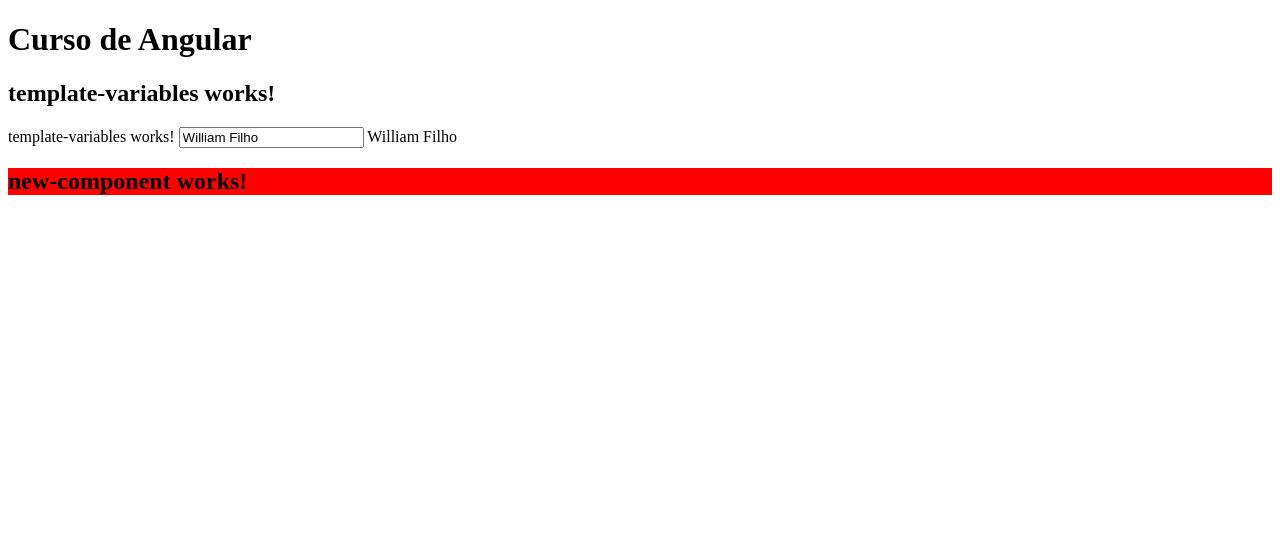
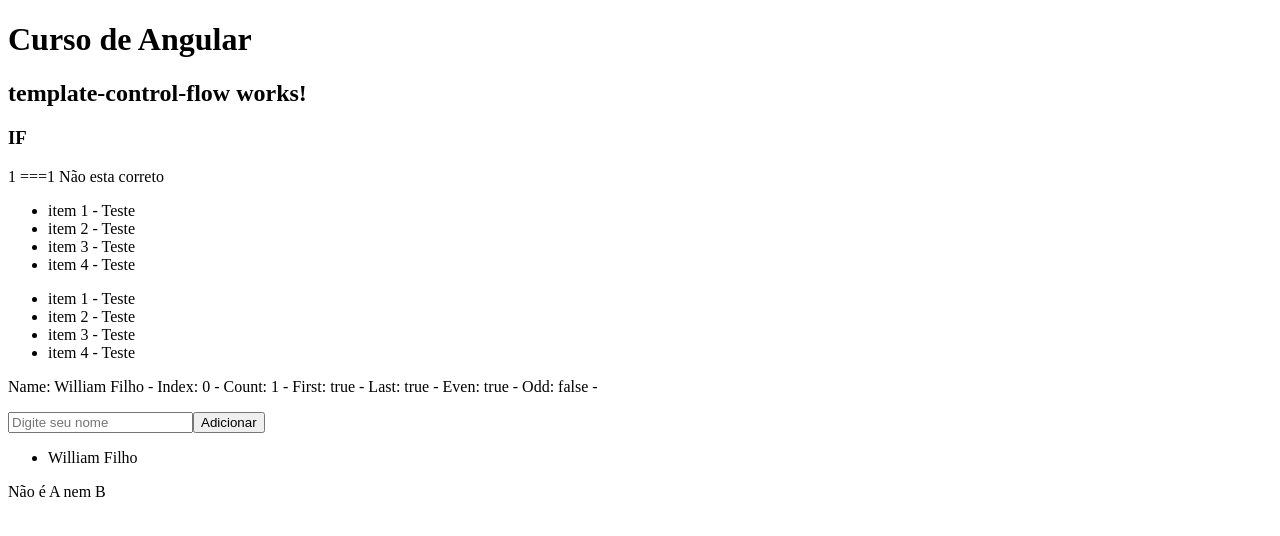
Before and after one commit to WilliamFilh0/Projeto01-Angular, an Angular app: page / in a window 1280 px wide. Shown: the top 536 px of the page. Built offline with nearby package versions, Linux system fonts and the light colour scheme.

Commit message:
Adicionando COntrol Flow na Aplicação

```diff
--- a/src/app/app.ts
+++ b/src/app/app.ts
@@ -3,19 +3,28 @@
 import { RouterOutlet } from '@angular/router';
 
 //Componentes
-import { NewComponent } from './components/new-component/new-component';
-import { TemplateBindi } from './components/template/template-bindi/template-bindi';
-import { TemplateVariables } from './components/template/template-variables/template-variables';
+//import { NewComponent } from './components/new-component/new-component';
+//import { TemplateBindi } from './components/template/template-bindi/template-bindi';
+//import { TemplateVariables } from './components/template/template-variables/template-variables';
+import { TemplateControlFlow } from './components/template/template-control-flow/template-control-flow';
 
 @Component({
   selector: 'app-root',
-  imports: [RouterOutlet, CommonModule, NewComponent, TemplateBindi, TemplateVariables],
+  imports: [
+    RouterOutlet,
+    CommonModule,
+    //NewComponent,
+    //TemplateBindi,
+    // TemplateVariables,
+    TemplateControlFlow,
+  ],
 
   template: `
     <h1>Curso de Angular</h1>
     <!-- <app-new-component /> -->
     <!-- <app-template-bindi /> -->
-    <app-template-variables />
+    <!--<app-template-variables /> -->
+    <app-template-control-flow />
   `,
 })
 export class App {
--- /dev/null
+++ b/src/app/components/template/template-control-flow/template-control-flow.html
@@ -0,0 +1,72 @@
+<h2>template-control-flow works!</h2>
+<h3>IF</h3>
+
+@if(isTrue){
+<p>William</p>
+<p>Maria</p>
+} @else if(1===1){ 1 ===1 } @else{ Não esta correto }
+
+<!--Forma antiga-->
+<ng-container *ngIf="isTrue; else isFalse">
+  <p>William</p>
+  <p>Maria</p>
+</ng-container>
+<ng-template #isFalse>Não esta correto</ng-template>
+
+<!-- For -->
+
+@if(loadingData$ | async; as data){
+<ul>
+  @for(item of data; track item){
+  <li>{{ item }} - Teste</li>
+  }
+</ul>
+} @else{
+<p>Carregando...</p>
+}
+
+<!-- Outro for SEM IF -->
+<ul>
+  @for(item of loadingData$ | async; track item) {
+  <li>{{ item }} - Teste</li>
+  } @empty {
+  <p>Carregando...</p>
+  }
+</ul>
+<!-- Forma antiga -->
+<!--
+@for(item of loadingData$ | async; track item; else loading){
+<li>{{ item }} - Teste</li>
+} <ng-template #loading>Carregando...</ng-template>
+-->
+
+<!-- Mostrando dados de um array com variaveis locais -->
+@for(item of itens; track item.name; let i = $index; let c = $count; let f = $first; let l = $last;
+let e = $even; let o = $odd) {
+<p>
+  Name: {{ item.name }} - Index: {{ i }} - Count: {{ c }} - First: {{ f }} - Last: {{ l }} - Even:
+  {{ e }} - Odd: {{ o }} -
+</p>
+}
+
+<!-- Adicionando novos itens ao array -->
+<input #name type="text" placeholder="Digite seu nome" />
+<button (click)="addNewName(name.value)">Adicionar</button>
+
+<!-- @empty serve pra quando não se tm valores-->
+<ul>
+  @for(item of itens; track item.name) {
+  <li>{{ item.name }}</li>
+  } @empty {
+  <p>Nenhum item na lista</p>
+  }
+</ul>
+
+@switch(switichCondition) { @case('A') {
+<p>Sim sua Letra é A</p>
+} @case('B') {
+<p>Sim sua Letra B</p>
+} @default {
+<p>Não é A nem B</p>
+
+} }
--- /dev/null
+++ b/src/app/components/template/template-control-flow/template-control-flow.ts
@@ -0,0 +1,36 @@
+import { CommonModule } from '@angular/common';
+import { Component } from '@angular/core';
+import { delay, Observable, of } from 'rxjs';
+
+@Component({
+  selector: 'app-template-control-flow',
+  imports: [CommonModule],
+  templateUrl: './template-control-flow.html',
+  styleUrl: './template-control-flow.scss',
+})
+export class TemplateControlFlow {
+  public isTrue = false;
+
+  //Switch case Testar valores
+  public switichCondition = 'C';
+
+  //Mostar os dados de um array
+  public itens = [{ name: 'William Filho' }];
+
+  //Array para exemplificar o uso do @for com @empty
+  //public itens: Array<{ name: string }> = [];
+
+  // Simula uma requisição HTTP, Observable que emite um array de strings após 3 segundos, ele funcina de forma similar a um *ngIf com async
+  public loadingData$: Observable<string[]> = of(['item 1', 'item 2', 'item 3', 'item 4']).pipe(
+    delay(3000)
+  );
+
+  // Função de trackBy
+  public trackByFn(index: number) {
+    return index;
+  }
+
+  public addNewName(value: string) {
+    this.itens.push({ name: value });
+  }
+}
```
Also changed, not shown: src/app/components/template/template-control-flow/template-control-flow.scss (added), 1 other file (tests, documents, lock files or other folders).
